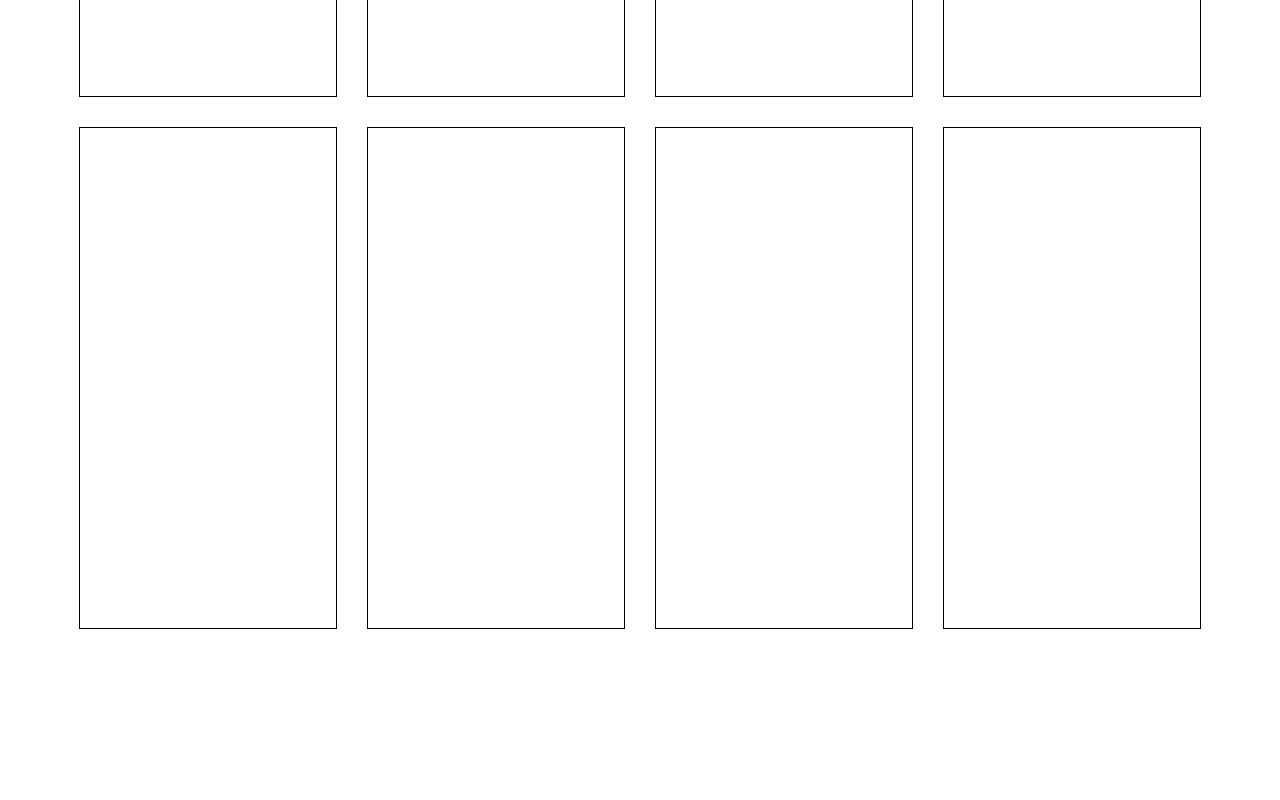
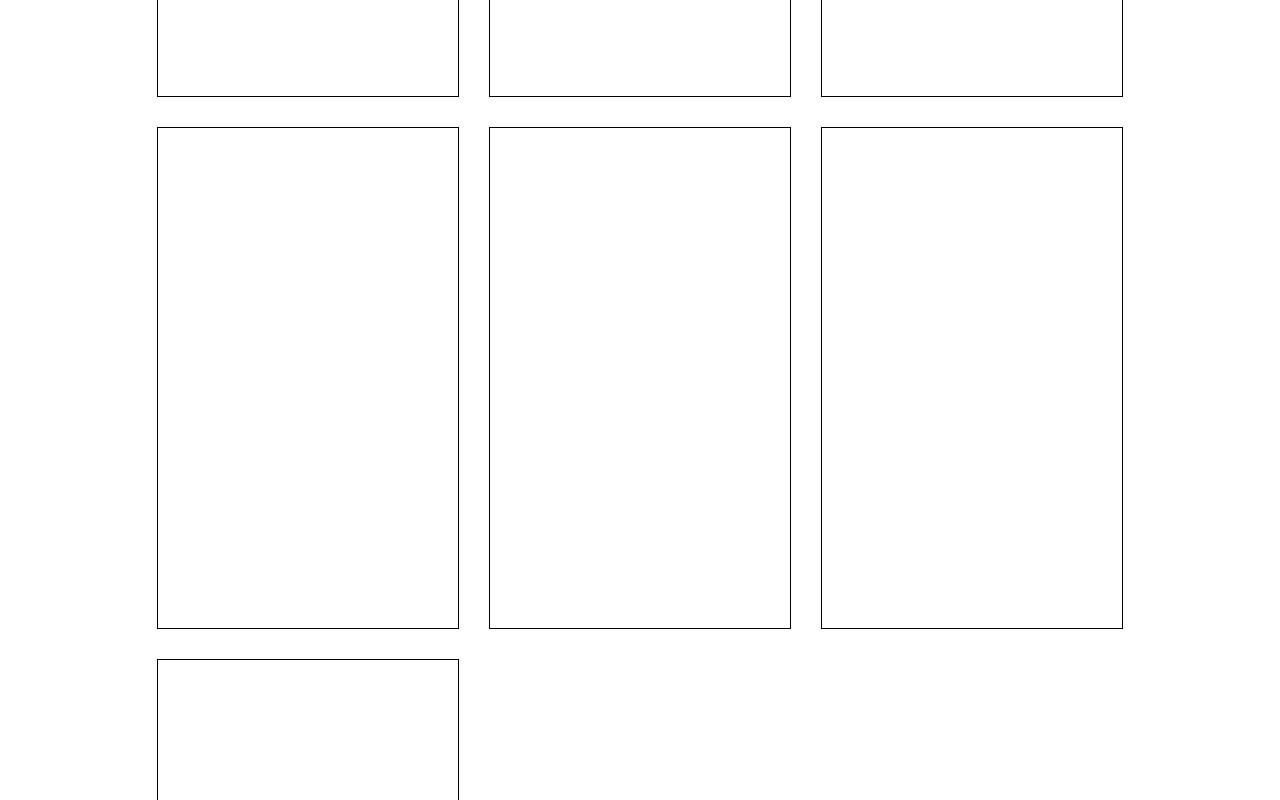
Before and after one commit to maguibing/my-vue2-app, a Vue app: page /#/ in a window 1280 px wide. Shown: the part 420-1220 px from the top of the page. Before the commit the page ends 1064 px from the top, so only its background shows below. Built offline with nearby package versions, Linux system fonts and the light colour scheme.

Commit message:
多行多列不固定自适应布局

```diff
--- a/src/components/HelloWorld.vue
+++ b/src/components/HelloWorld.vue
@@ -1,6 +1,6 @@
 <template>
-  <div class="movie-container">
-    <main>
+  <div>
+    <main class="movie-container">
       <div class="item">
       </div>
       <div class="item">
@@ -15,8 +15,11 @@
       </div>
       <div class="item">
       </div>
-      <div class="item">
-      </div>
+      <i></i>
+      <i></i>
+      <i></i>
+      <i></i>
+      <i></i>
     </main>
   </div>
 </template>
@@ -26,48 +29,6 @@ export default {
 
   name: "HelloWorld",
 
-  data () {
-    return {
-      num: 5,
-      clientWidth: document.documentElement.clientWidth
-    }
-  },
-
-  methods: {
-    // setAttr () {
-    //   let parentDom = document.querySelector('main');
-    //   let children = parentDom.children;
-    //   let n = children.length % this.num;
-    //   if (n) {
-    //     while (3 - n > 0) {
-    //       let div = document.createElement('div');
-    //       div.className = 'item';
-    //       div.style.visibility = 'hidden';
-    //       parentDom.appendChild(div);
-    //       n++;
-    //     }
-    //   }
-    // }
-  },
-
-  mounted () {
-    // let _this = this
-    // window.addEventListener('resize', function () {
-    //   _this.clientWidth = document.body.clientWidth;
-    // })
-  },
-
-  watch: {
-    // clientWidth (n) {
-    //   if (n >= 1677) {
-    //     this.num = 5
-    //     this.setAttr()
-    //   } else if (n >= 1345) {
-    //     this.num = 4
-    //     this.setAttr()
-    //   }
-    // }
-  }
 }
 
 
@@ -79,17 +40,21 @@ export default {
   margin: 0;
 }
 main {
-  //   margin-left: 120px;
   display: flex;
   justify-content: center;
   flex-wrap: wrap;
 }
 
 .item {
-  flex: 0 0 20%;
   margin: 15px;
   width: 300px;
   height: 500px;
   border: 1px solid black;
 }
+
+.movie-container > i {
+  margin: 15px;
+  width: 300px;
+  border: 1px solid transparent;
+}
 </style>
```
